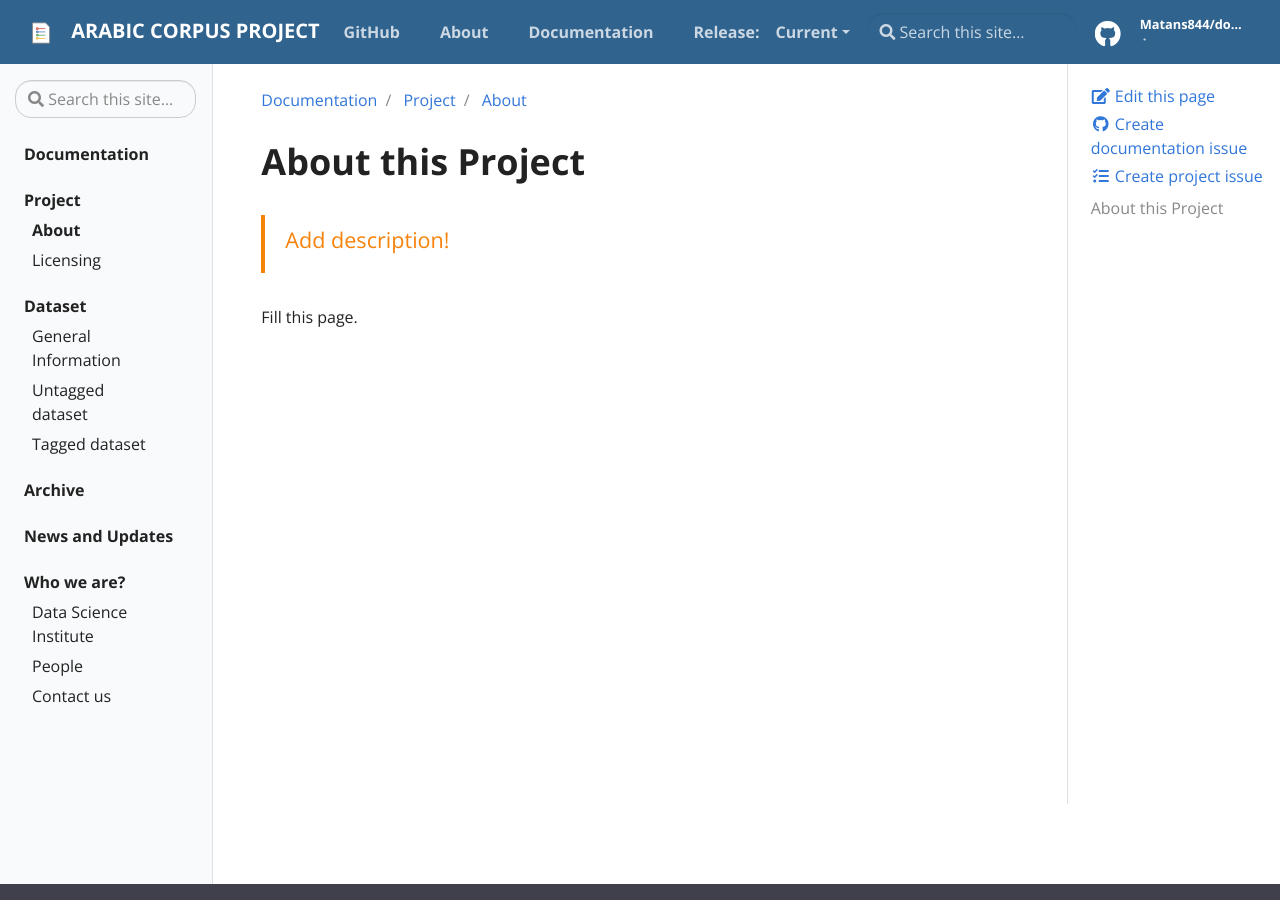
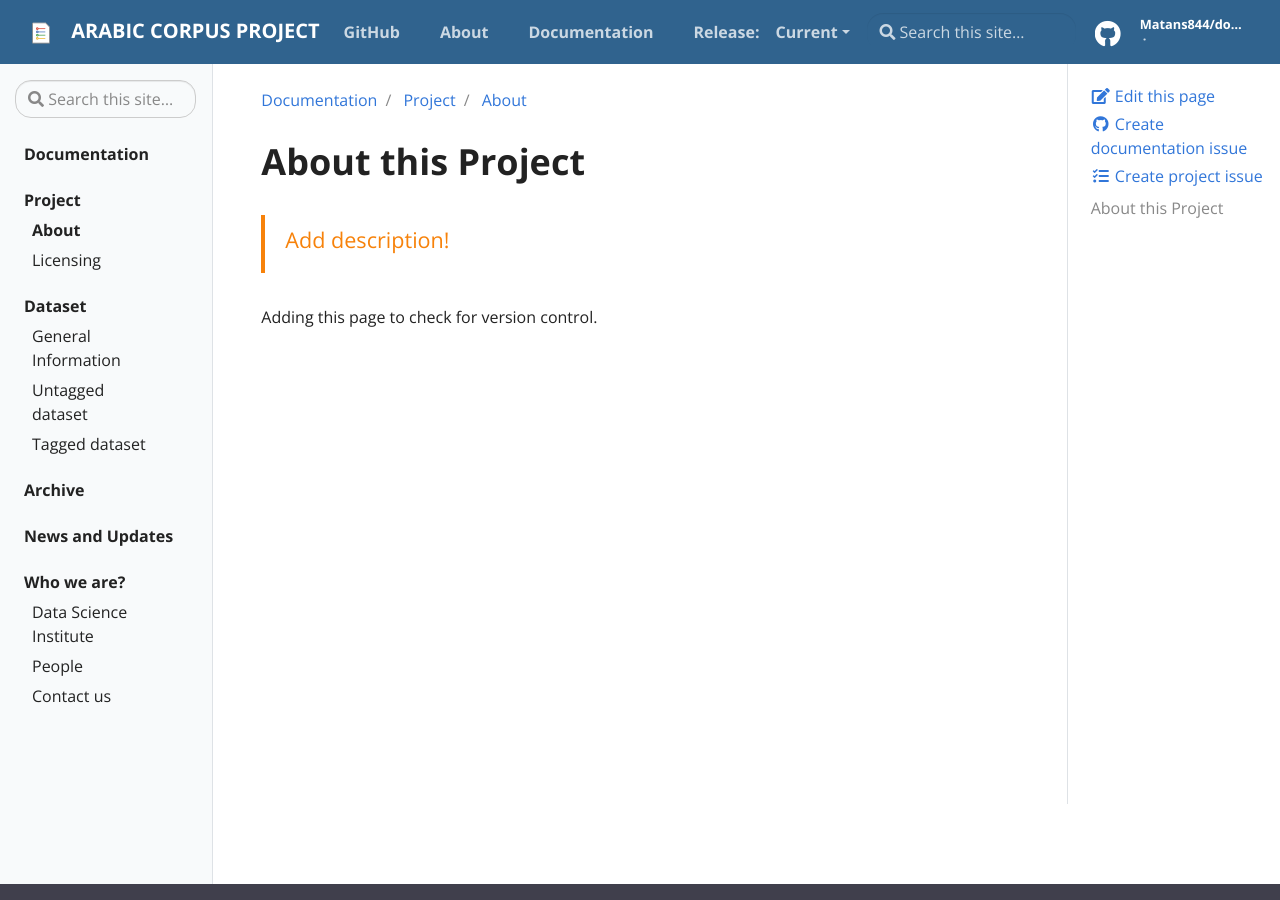
Before and after one commit to vsoch/docsy-jekyll, a Jekyll site: the page built from _docs/project/about.md, in a window 1280 px wide and 900 px high. Built offline with Jekyll 4.4.1, drawn with Linux system fonts in a browser that asks for light colours.

```diff
--- a/_config.yml
+++ b/_config.yml
@@ -56,7 +56,7 @@ version_params:
   versioning: true
 
   # Disable so older versions cannot be searched
-  allow_search: true
+  allow_search: false
 
   # Allow these versions to be searched
   search_versions:
--- a/_docs/project/about.md
+++ b/_docs/project/about.md
@@ -8,4 +8,4 @@ categories: [project]
 
 {% include alert.html type="warning" title="Add description!" %}
 
-Fill this page.
+Adding this page to check for version control.
```
